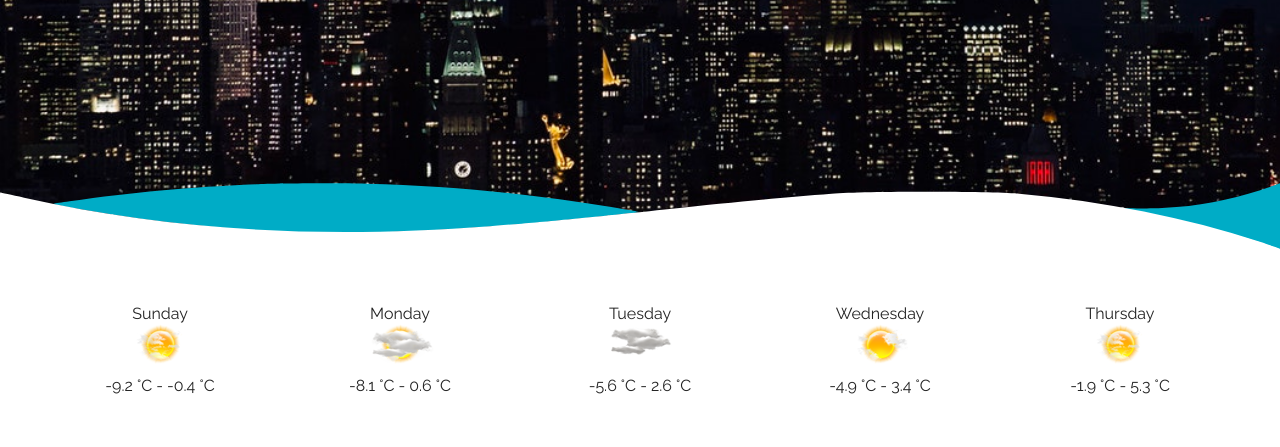
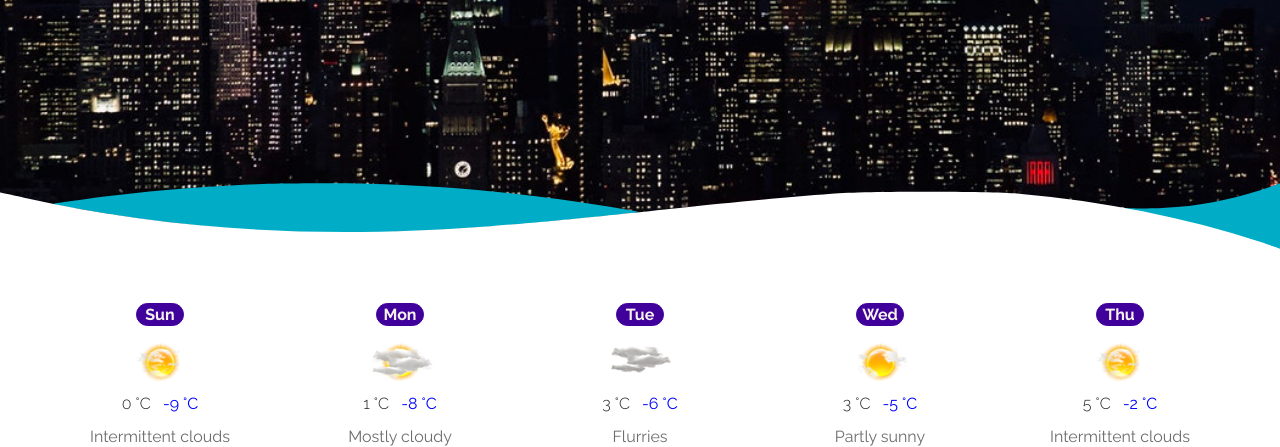
Before and after one commit to dodi-dodi/weather, a plain HTML site: page index.html in a window 1280 px wide. Shown: the part 367-814 px from the top of the page. Drawn offline with Linux system fonts and the light colour scheme.

Commit message:
new metrics and styles

```diff
--- a/js/script.js
+++ b/js/script.js
@@ -32,18 +32,21 @@ function setForecast() {
   let forecast = getForecast();
 
   let prepForecast = forecast.map(function (item) {
-    let day = moment(item.Date).format('dddd');
-    let tempDayMin = `${item.Temperature.Minimum.Value} &deg;${item.Temperature.Minimum.Unit}`;
-    let tempDayMax = `${item.Temperature.Maximum.Value} &deg;${item.Temperature.Maximum.Unit}`;
-    let tempDay = `${tempDayMin} - ${tempDayMax}`;
+    let day = moment(item.Date).format('dddd').substring(0, 3);
+    let tempDayMin = `${Math.round(item.Temperature.Minimum.Value)} &deg;${item.Temperature.Minimum.Unit}`;
+    let tempDayMax = `${Math.round(item.Temperature.Maximum.Value)} &deg;${item.Temperature.Maximum.Unit}`;
+    // let tempDay = `${tempDayMin} - ${tempDayMax}`;
     let icon = item.Day.Icon;
+    let iconPhrase = item.Day.IconPhrase;
 
     return `
     <div class="day-wrapper text-center">
       <span class="day">${day}</span>
       <span class="sprite accu-${icon}-s"></span>
       <div>
-        <span class="temp-day">${tempDay}</span>
+        <span class="temp-day">${tempDayMax}</span>
+        <span class="temp-night">${tempDayMin}</span>
+        <span class="icon-phrase">${iconPhrase}</span>
       </div>
     </div>
     `
--- a/scss/_core.scss
+++ b/scss/_core.scss
@@ -2,7 +2,7 @@
 .header {
   height: 75vh;
   width: 100%;
-  background-image: url("/images/city2.jpeg");
+  background-image: url("/images/city.jpeg");
   background-size: cover;
   background-position: center center;
   &_content {
@@ -41,8 +41,27 @@
 }
 .day {
   display: block;
+  border: 1px solid #40009B;
+  background: #40009B;
+  border-radius:  2rem;
+  width: 3rem;
+  margin: 0 auto;
+  margin-bottom: 1rem;
+  color: $color_font;
+  font-weight: bolder;
+}
+
+.temp-day {
+  //font-size: 1.3rem;
+  font-weight: 300;
 }
 
 .temp-night {
   color: $color_blue;
+  margin-left: 0.5rem;
 }
+.icon-phrase {
+  display:block;
+  color: $color_gray;
+  margin-top: 0.7rem;
+}
--- a/scss/_normalize.scss
+++ b/scss/_normalize.scss
@@ -1,4 +1,4 @@
-@import url('https://fonts.googleapis.com/css?family=Raleway:400,400i,500,500i,700,700i&subset=latin-ext');
+@import url('https://fonts.googleapis.com/css?family=Raleway:300,400,400i,500,500i,700,700i&subset=latin-ext');
 
 /****** NORMALIZATION ******/
 
--- a/scss/_utils.scss
+++ b/scss/_utils.scss
@@ -2,3 +2,4 @@ $root_font_size: 16px;
 $color_font: #F5F2EC;
 $color_black: black;
 $color_blue: blue;
+$color_gray: #6d6d6d;
```
Also changed, not shown: css/main.css, images/city.jpeg (renamed from images/city2.jpeg), images/city1.jpeg (deleted), images/city3.jpeg (deleted), images/city4.jpeg (deleted), images/city5.jpeg (deleted), images/city6.jpeg (deleted), images/city7.jpeg (deleted), images/city8.jpeg (deleted), images/city9.jpeg (deleted).
